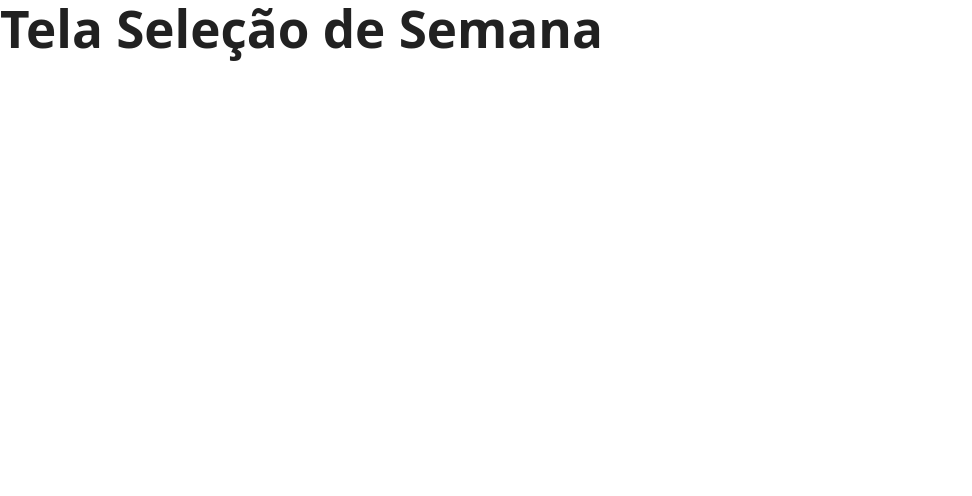
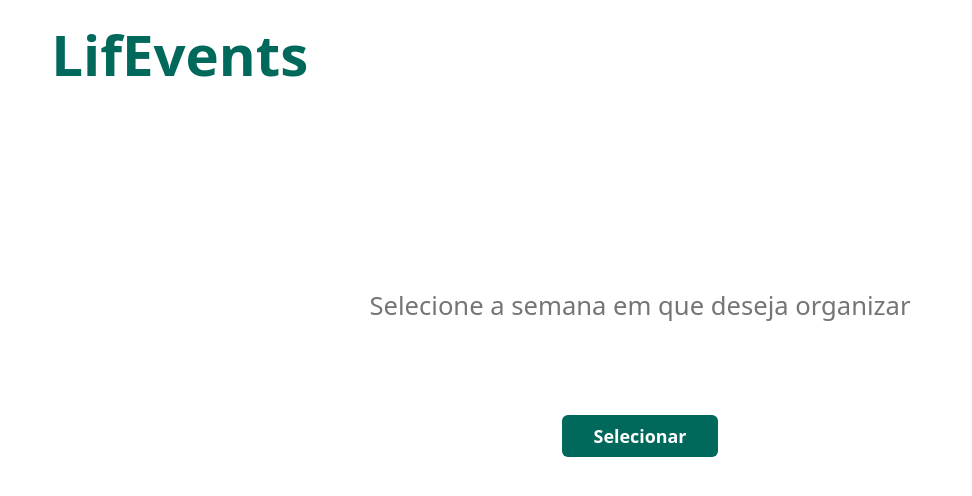
Before and after one commit to isabellaCE/life-events, a Vue app: page / in a window 1280 px wide. Both pictures are taken after a click on the button "Acessar". Shown: the top 496 px of the page, without its empty margins (0-972 px from the left). Built offline with nearby package versions, Linux system fonts and the light colour scheme.

Commit message:
Criando a tela de Seleção de Semana

```diff
--- a/package.json
+++ b/package.json
@@ -10,12 +10,13 @@
   },
   "dependencies": {
     "@mdi/font": "^7.4.47",
+    "flatpickr": "^4.6.13",
     "vue": "^3.5.13",
     "vuetify": "^3.8.3"
   },
   "devDependencies": {
     "@vitejs/plugin-vue": "^5.2.2",
     "sass-embedded": "^1.87.0",
-    "vite": "^6.3.4"
+    "vite": "^6.3.5"
   }
 }
--- a/src/App.vue
+++ b/src/App.vue
@@ -1,18 +1,21 @@
 <template>
   <v-app>
     <TelaCapa v-if="telaAtual === 'capa'" @acessar="mudarParaSelecaoSemana" />
-    <SelecaoSemana v-if="telaAtual === 'selecaoSemana'" />
+    <SelecaoSemana v-if="telaAtual === 'selecaoSemana'" @check="mudarParaExibicao"/>
+    <Exibicao v-if="telaAtual === 'exibicao'" />
   </v-app>
 </template>
 
 <script>
 import TelaCapa from './telaCapa.vue'
 import SelecaoSemana from './selecaoSemana.vue'
+import Exibicao from './exibicao.vue'
 
 export default {
   components: {
     TelaCapa,
-    SelecaoSemana
+    SelecaoSemana,
+    Exibicao
   },
   data() {
     return {
@@ -22,6 +25,9 @@ export default {
   methods: {
     mudarParaSelecaoSemana() {
       this.telaAtual = 'selecaoSemana'
+    },
+    mudarParaExibicao(){
+      this.telaAtual = 'exibicao'
     }
   }
 }
--- /dev/null
+++ b/src/exibicao.vue
@@ -0,0 +1,3 @@
+<template>
+    <h1>Tela de exibição</h1>
+</template>
--- a/src/selecaoSemana.vue
+++ b/src/selecaoSemana.vue
@@ -1,3 +1,295 @@
 <template>
-    <h1>Tela Seleção de Semana</h1>
+  <div class="container-principal">
+    <h1 class="titulo">LifEvents</h1>
+
+    <!-- Conteúdo de fundo -->
+    <div :class="['conteudo-central', { desfocado: mostrarCalendario }]">
+      <p class="texto">Selecione a semana em que deseja organizar</p>
+      <button class="botao" @click="mostrarCalendario = true">Selecionar</button>
+    </div>
+
+    <!-- Calendário sobreposto -->
+    <div v-if="mostrarCalendario" class="calendario-overlay" @click.self="fecharCalendario">
+      <div class="calendario-popup">
+        <!-- Cabeçalho -->
+        <div class="cabecalho">
+          <button class="navegar" @click="anteriorMes">←</button>
+          <span class="mes-ano">{{ nomeMes }} {{ anoAtual }}</span>
+          <button class="navegar" @click="proximoMes">→</button>
+        </div>
+
+        <!-- Dias da semana -->
+        <div class="dias-semana">
+          <div v-for="(dia, i) in diasSemana" :key="i">{{ dia }}</div>
+        </div>
+
+        <!-- Semanas -->
+        <div class="dias-mes">
+          <div
+            v-for="(semana, i) in semanasMes"
+            :key="i"
+            class="semana"
+            :class="{ selecionada: semanaSelecionada === i }"
+            @click="selecionarSemana(i)"
+          >
+            <div
+              v-for="(dia, j) in semana"
+              :key="j"
+              class="dia"
+              :class="{ vazio: !dia.dia, fora: dia.foradoMes }"
+            >
+              {{ dia.dia || '' }}
+            </div>
+          </div>
+        </div>
+
+        <!-- Botão check -->
+        <button class="botao-check" @click="$emit('check')">✔</button>
+      </div>
+    </div>
+  </div>
 </template>
+
+
+<style>
+.container-principal{
+  display: flex;
+  justify-content: center;
+  align-items: center;
+  height: 86vh;
+  width: 100vw;
+  background-color: white;
+}
+
+.conteudo-central{
+  display: flex;
+  flex-direction: column;
+  align-items: center;
+}
+
+.titulo{
+  position: absolute;
+  top: 3vh;
+  left: 4vw;
+  font-size: 4.4vw;
+  color: #00695C;
+}
+
+.texto{
+  font-size: 2vw;
+  color: #757575;
+  margin: 3.5rem;
+}
+
+.botao {
+  background-color: #00695C;
+  color: white;
+  border: none;
+  padding: 0.5rem 2rem;
+  font-size: 1.4vw;
+  border-radius: 6px;
+  margin-top: 4.2vh;
+  font-weight: bold;
+}
+
+
+.cabecalho {
+  display: flex;
+  justify-content: space-between;
+  align-items: center;
+  font-size: 1.5rem;
+  font-weight: bold;
+  color: #777;
+}
+
+.navegar {
+  background: none;
+  border: none;
+  font-size: 1.5rem;
+  cursor: pointer;
+  color: #777;
+}
+
+.mes-ano {
+  flex: 1;
+  text-align: center;
+}
+
+.dias-semana {
+  display: grid;
+  grid-template-columns: repeat(7, 1fr);
+  text-align: center;
+  font-weight: bold;
+  color: #888;
+}
+
+.dias-mes {
+  display: flex;
+  flex-direction: column;
+  gap: 0.2rem;
+}
+
+.semana {
+  display: grid;
+  grid-template-columns: repeat(7, 1fr);
+  text-align: center;
+  border-radius: 8px;
+  transition: background-color 0.3s;
+  cursor: pointer;
+}
+
+.semana:hover {
+  background-color: #38A3A5;
+  color: white;
+}
+
+.selecionada {
+  background-color: #38A3A5 !important;
+  color: white;
+}
+
+.fora {
+  color: #bbb;
+}
+
+.dia {
+  padding: 0.8rem 0;
+}
+
+.botao-check {
+  position: absolute;
+  bottom: 0.4rem;
+  right: 1rem;
+  background-color: #11696A;
+  color: white;
+  width: 42px;
+  height: 42px;
+  border-radius: 50%;
+  font-size: 1.2rem;
+}
+
+.calendario-overlay {
+  position: fixed;
+  top: 0;
+  left: 0;
+  width: 100vw;
+  height: 100vh;
+  backdrop-filter: blur(2px);
+  background-color: rgba(0, 0, 0, 0.2);
+  display: flex;
+  justify-content: center;
+  align-items: center;
+}
+
+.calendario-popup {
+  background-color: white;
+  border-radius: 12px;
+  padding: 2rem;
+  box-shadow: 0 2px 12px rgba(0,0,0,0.15);
+  width: 650px;
+  display: flex;
+  flex-direction: column;
+  gap: 1rem;
+  position: relative;
+}
+</style>
+
+<script>
+export default {
+  data() {
+    return {
+      mostrarCalendario: false,
+      diasSemana: ['D', 'S', 'T', 'Q', 'Q', 'S', 'S'],
+      semanasMes: [],
+      semanaSelecionada: null,
+      mesAtual: new Date().getMonth(),
+      anoAtual: new Date().getFullYear(),
+    };
+  },
+  computed: {
+    nomeMes() {
+      const meses = ['Janeiro', 'Fevereiro', 'Março', 'Abril', 'Maio', 'Junho',
+        'Julho', 'Agosto', 'Setembro', 'Outubro', 'Novembro', 'Dezembro'];
+      return meses[this.mesAtual];
+    }
+  },
+  mounted() {
+    this.gerarCalendario();
+  },
+  methods: {
+  fecharCalendario() {
+    this.mostrarCalendario = false;
+  },
+  gerarCalendario() {
+    const primeiroDia = new Date(this.anoAtual, this.mesAtual, 1);
+    const ultimoDia = new Date(this.anoAtual, this.mesAtual + 1, 0);
+    const totalDias = ultimoDia.getDate();
+    const diaSemanaInicio = primeiroDia.getDay();
+    const diaSemanaFim = ultimoDia.getDay();
+
+    const semanas = [];
+    let semana = [];
+
+    // Preenche dias do mês anterior, se o mês não começar no domingo
+    if (diaSemanaInicio !== 0) {
+      const ultimoDiaMesAnterior = new Date(this.anoAtual, this.mesAtual, 0).getDate();
+      for (let i = diaSemanaInicio; i > 0; i--) {
+        semana.push({
+          dia: ultimoDiaMesAnterior - i + 1,
+          foradoMes: true
+        });
+      }
+    }
+
+    // Preenche os dias do mês atual
+    for (let dia = 1; dia <= totalDias; dia++) {
+      semana.push({ dia, foradoMes: false });
+
+      if (semana.length === 7) {
+        semanas.push(semana);
+        semana = [];
+      }
+    }
+
+    // Se ainda restaram dias incompletos na última semana E o mês não termina no sábado
+    if (semana.length > 0 && diaSemanaFim !== 6) {
+      let diaProximo = 1;
+      while (semana.length < 7) {
+        semana.push({ dia: diaProximo++, foradoMes: true });
+      }
+      semanas.push(semana);
+    } else if (semana.length === 7) {
+      semanas.push(semana);
+    }
+
+    this.semanasMes = semanas;
+  },
+
+  selecionarSemana(index) {
+    this.semanaSelecionada = index;
+  },
+
+  proximoMes() {
+    if (this.mesAtual === 11) {
+      this.mesAtual = 0;
+      this.anoAtual++;
+    } else {
+      this.mesAtual++;
+    }
+    this.gerarCalendario();
+    this.semanaSelecionada = null;
+  },
+
+  anteriorMes() {
+    if (this.mesAtual === 0) {
+      this.mesAtual = 11;
+      this.anoAtual--;
+    } else {
+      this.mesAtual--;
+    }
+    this.gerarCalendario();
+    this.semanaSelecionada = null;
+  }
+ }
+};
+</script>
--- a/src/telaCapa.vue
+++ b/src/telaCapa.vue
@@ -48,7 +48,6 @@
     font-size: 4.3vw;
     margin: 0;
     color: #00695C;
-    font-weight: 1000;
     align-self: flex-start;
   }
 
```
Also changed, not shown: 1 other file (tests, documents, lock files or other folders).
